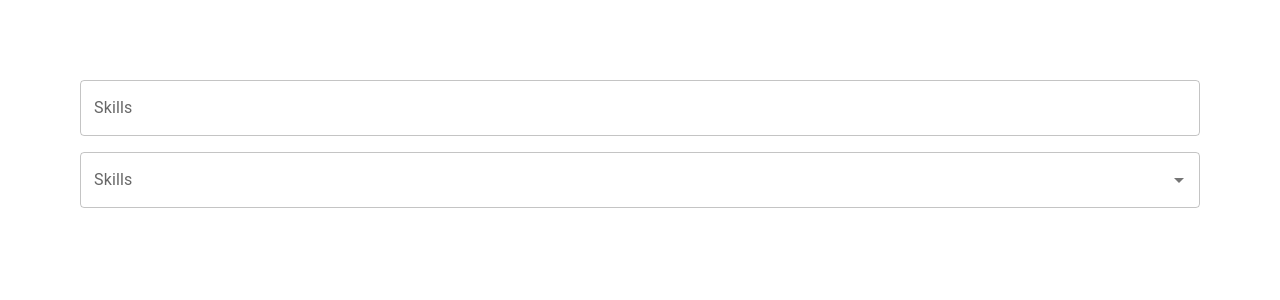
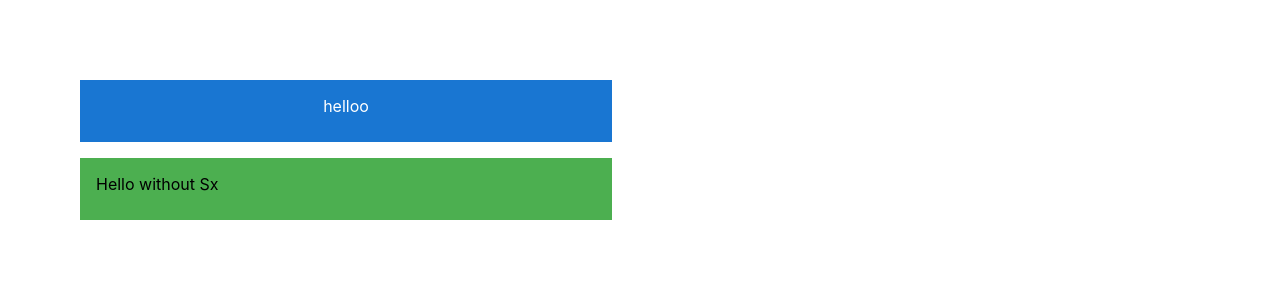
Before and after one commit to akdemirsafak/ReactAndMui, a React (Create React App) app: page / in a window 1280 px wide. Shown: the top 300 px of the page. Built offline with nearby package versions, Linux system fonts and the light colour scheme.

Commit message:
Box Completed

```diff
--- a/src/App.tsx
+++ b/src/App.tsx
@@ -1,6 +1,7 @@
 import React from 'react';
 import './App.css';
-import { MuiAutoComplete } from './components/MuiAutoComplete';
+// import { MuiAutoComplete } from './components/MuiAutoComplete';
+import { MuiLayout } from './components/MuiLayout';
 // import { MuiTypography } from './components/MuiTypography';
 // import {MuiButton } from './components/MuiButton';
 // import { MuiTextField } from './components/MuiTextField';
@@ -21,7 +22,8 @@
     {/* <MuiCheckbox/> */}
     {/* <MuiSwitch/> */}
     {/* <MuiRating/> */}
-    <MuiAutoComplete/>
+    {/* <MuiAutoComplete/> */}
+    <MuiLayout/>
     </div>
   );
 }
--- /dev/null
+++ b/src/components/MuiLayout.tsx
@@ -0,0 +1,35 @@
+import {Box} from '@mui/material'
+
+export const MuiLayout=()=>{
+    return (
+        <>
+            <Box
+                //component='h1'
+                sx={{
+                    backgroundColor:'primary.main',
+                    color:'white',
+                    height:'30px',
+                    textAlign:'center',
+                    width:'500px',
+                    padding:'16px',
+                    '&:hover':{
+                        backgroundColor:'primary.light'
+                    }
+                }}
+            >
+                helloo
+            </Box>
+            <Box
+                display='flex'
+                height='30px'
+                width='500px'
+                bgcolor='success.light'
+                p={2} //padding 18px
+                mt={2}
+            //mui.com/system/properties all is working here
+            >
+                Hello without Sx
+            </Box>
+        </>
+    )
+}
```
